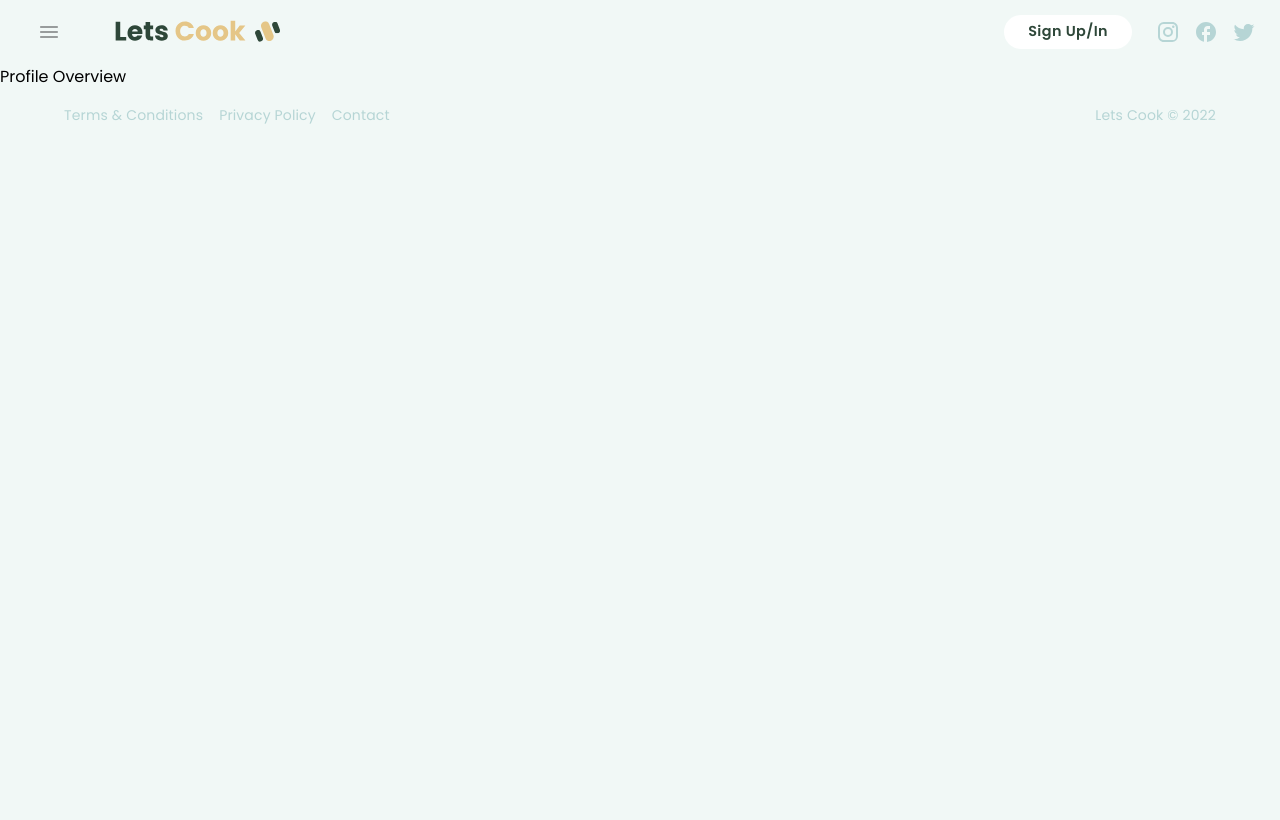
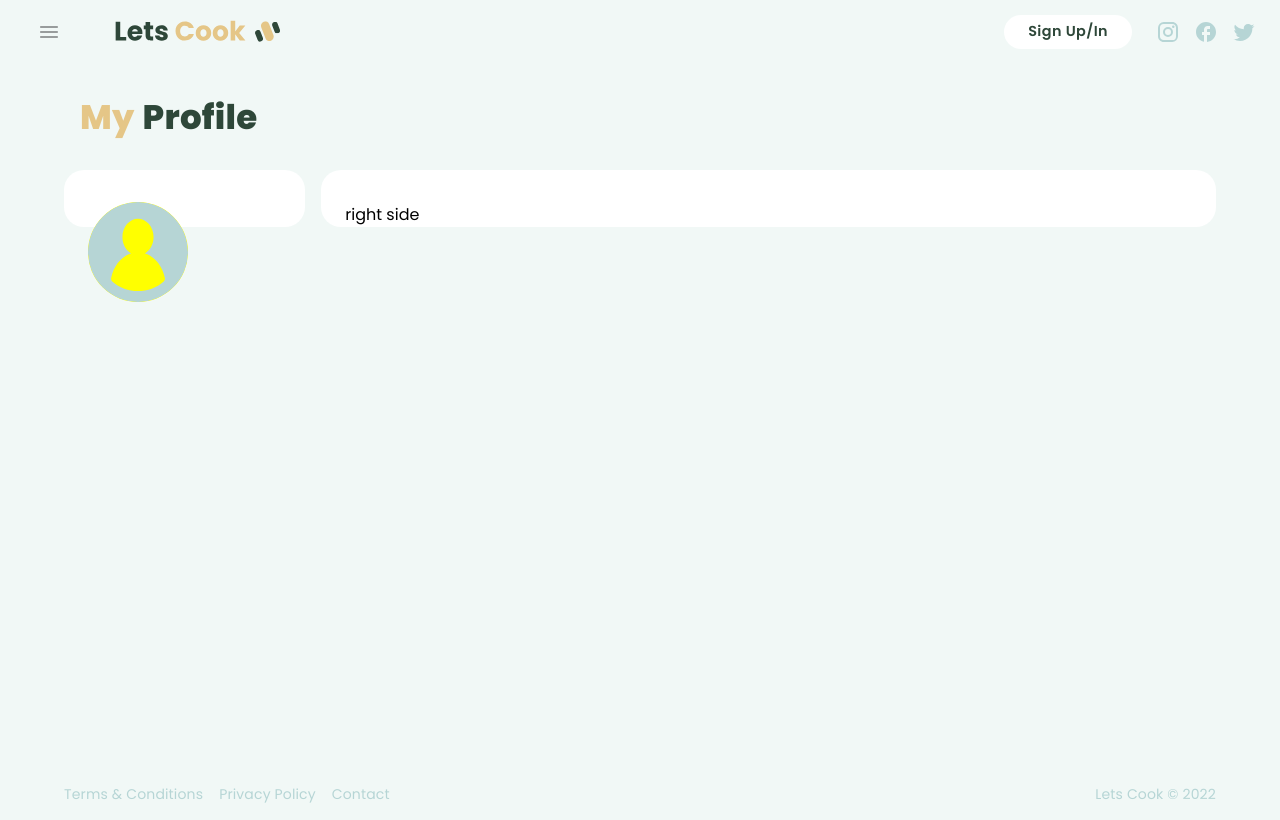
Before and after one commit to millie-wy/letsCook, a React (Create React App) app in the folder client/: page /account in a window 1280 px wide. Built offline with nearby package versions, Linux system fonts and the light colour scheme.

Commit message:
profileOverview layout (to be done)

```diff
--- a/client/src/components/pages/Profile/ProfileOverviewPage.jsx
+++ b/client/src/components/pages/Profile/ProfileOverviewPage.jsx
@@ -1,5 +1,58 @@
+import { Box, Container, Typography } from "@mui/material";
+import userIcon from "../../../assets/logoAndIcons/usericon.svg";
+
 const ProfileOverviewPage = () => {
-  return <div>Profile Overview</div>;
+  return (
+    <Container sx={{ minHeight: "calc(100vh - 8rem)", mt: "2rem" }}>
+      <Box
+        sx={{ display: "flex", flexDirection: "row", gap: ".5rem", px: "1rem" }}
+      >
+        <Typography
+          color="#E5C687"
+          variant="h4"
+          sx={{ fontFamily: "Poppins", fontWeight: 800 }}
+        >
+          My
+        </Typography>
+        <Typography
+          color="#2E4739"
+          variant="h4"
+          sx={{ fontFamily: "Poppins", fontWeight: 800 }}
+        >
+          Profile
+        </Typography>
+      </Box>
+
+      <Box
+        sx={{ mt: "2rem", display: "flex", flexDirection: "row", gap: "1rem" }}
+      >
+        <Container
+          sx={{ background: "white", borderRadius: 5, pt: "2rem", width: 300 }}
+        >
+          <Box
+            sx={{
+              background: "yellow",
+              borderRadius: 50,
+              width: 100,
+              height: 100,
+              overflow: "hidden",
+              position: "absolute",
+            }}
+          >
+            <Box
+              component="img"
+              style={{ height: "100px" }}
+              src={userIcon}
+              alt="LetsCook"
+            />
+          </Box>
+        </Container>
+        <Container sx={{ background: "white", borderRadius: 5, pt: "2rem" }}>
+          right side
+        </Container>
+      </Box>
+    </Container>
+  );
 };
 
 export default ProfileOverviewPage;
```
